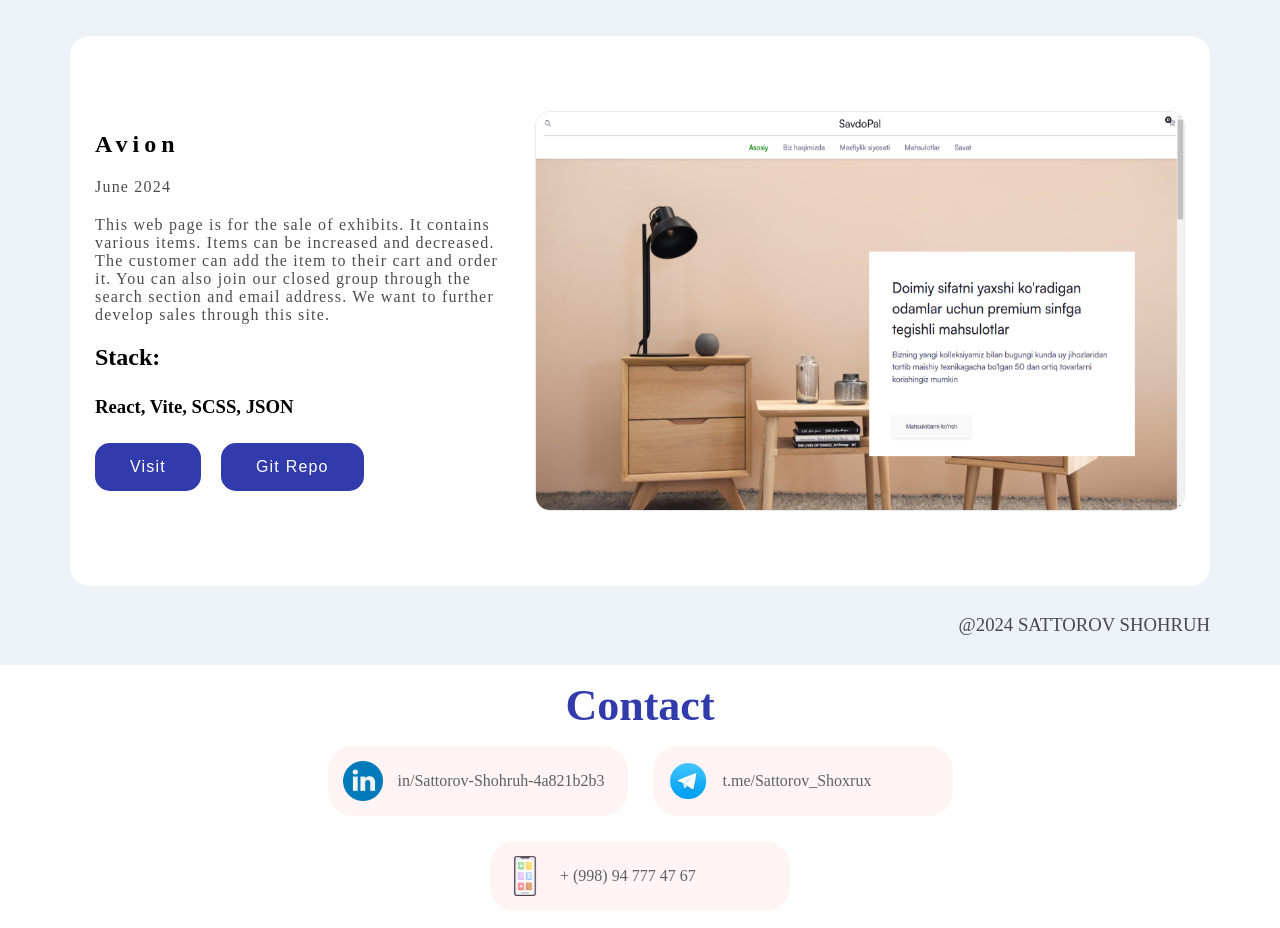
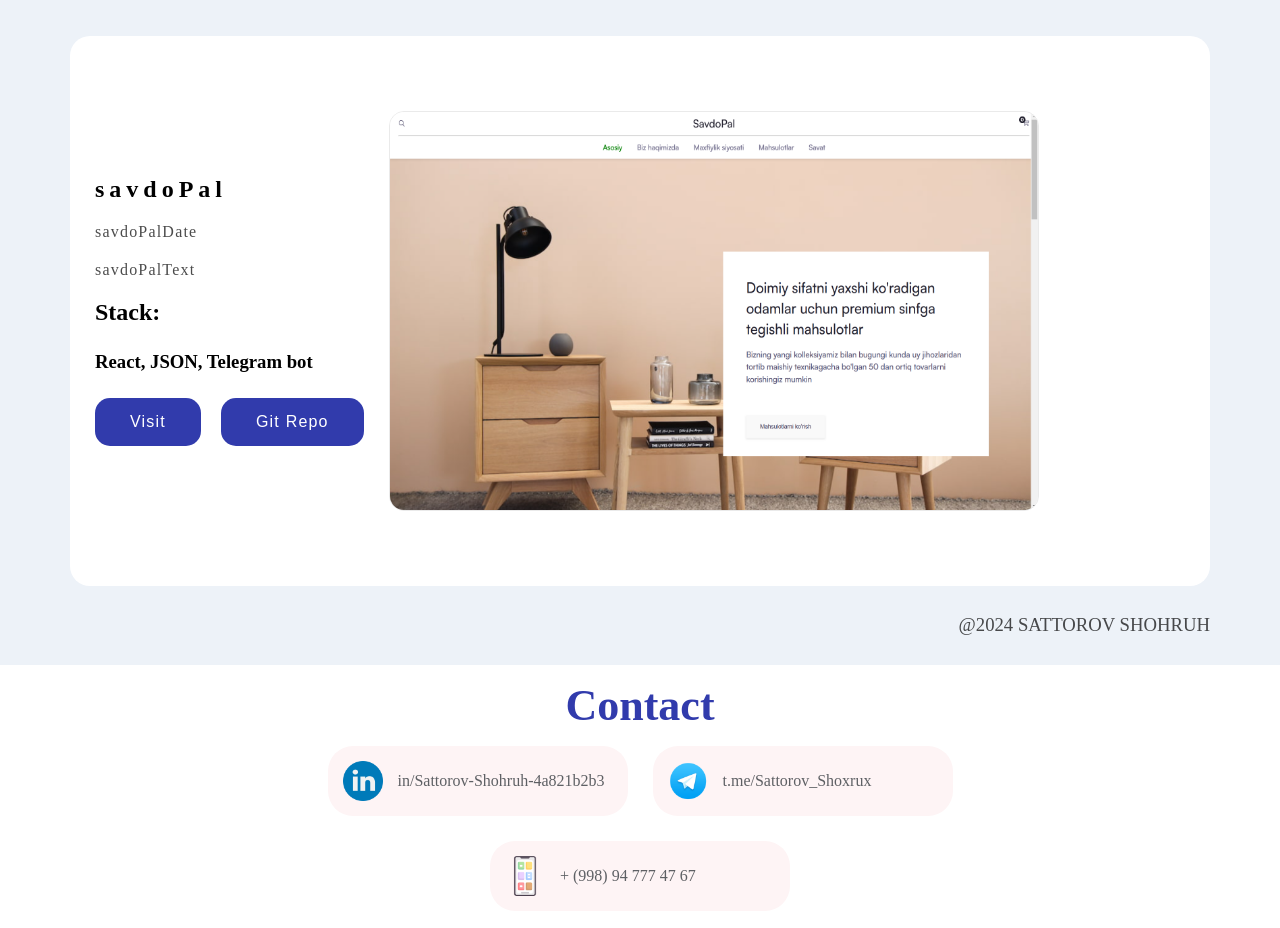
Before and after one commit to sattorovshoxrux3009/Portfolio, a React (Vite) app: page / in a window 1280 px wide. Shown: the part 3440-4368 px from the top of the page. Built offline with nearby package versions, Linux system fonts and the light colour scheme.

Commit message:
Update Works.jsx

```diff
--- a/src/components/Works.jsx
+++ b/src/components/Works.jsx
@@ -40,10 +40,10 @@ function Works() {
             img: furniture,
         },
         {
-            title: t("avion"),
-            date: t("avionDate"),
-            text: t("avionText"),
-            stacks:'React, Vite, SCSS, JSON',
+            title: t("savdoPal"),
+            date: t("savdoPalDate"),
+            text: t("savdoPalText"),
+            stacks:'React, JSON, Telegram bot',
             link: 'https://savdopal.netlify.app/',
             githubLink:'https://github.com/sattorovshoxrux3009/SavdoPal',
             img: savdopal,
```
